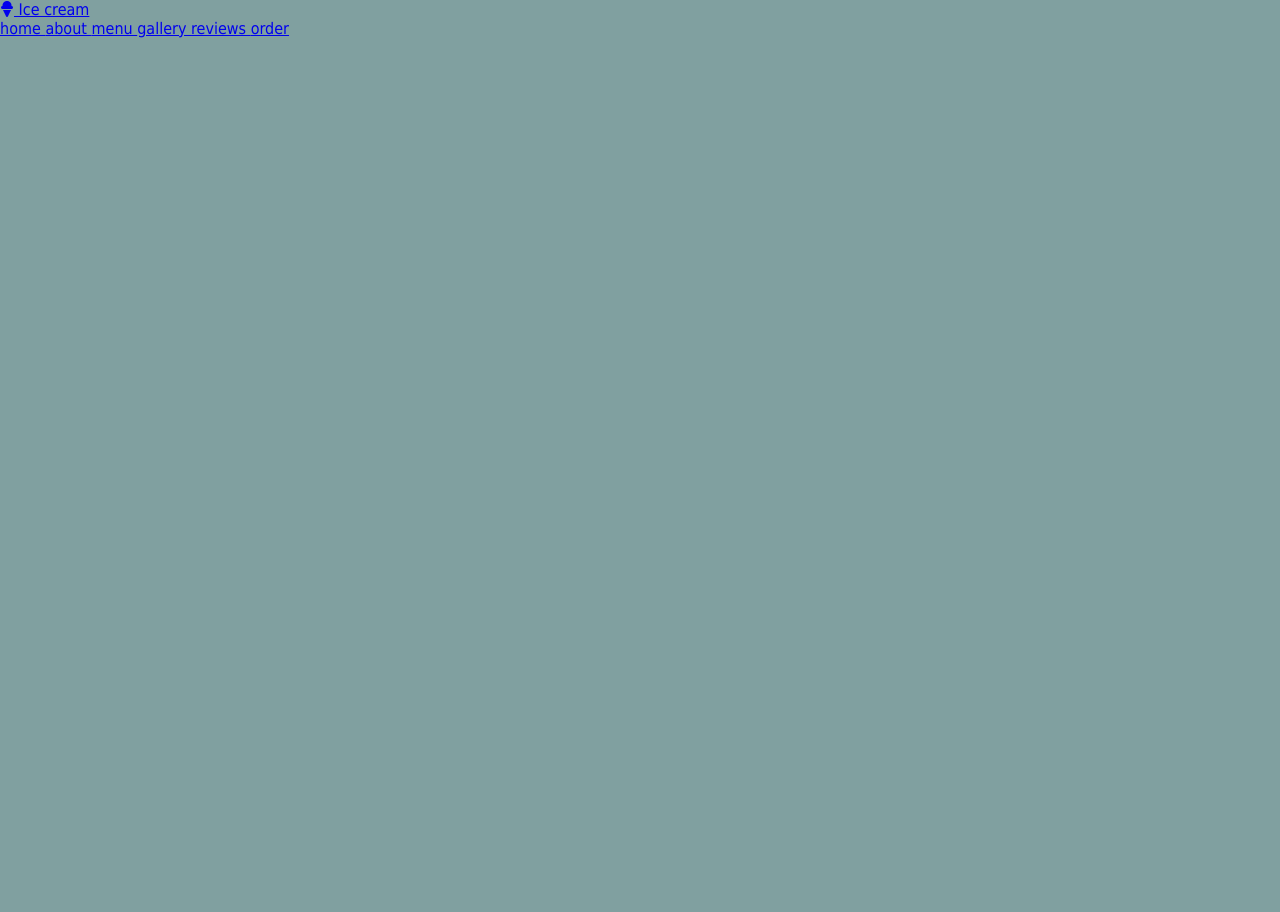
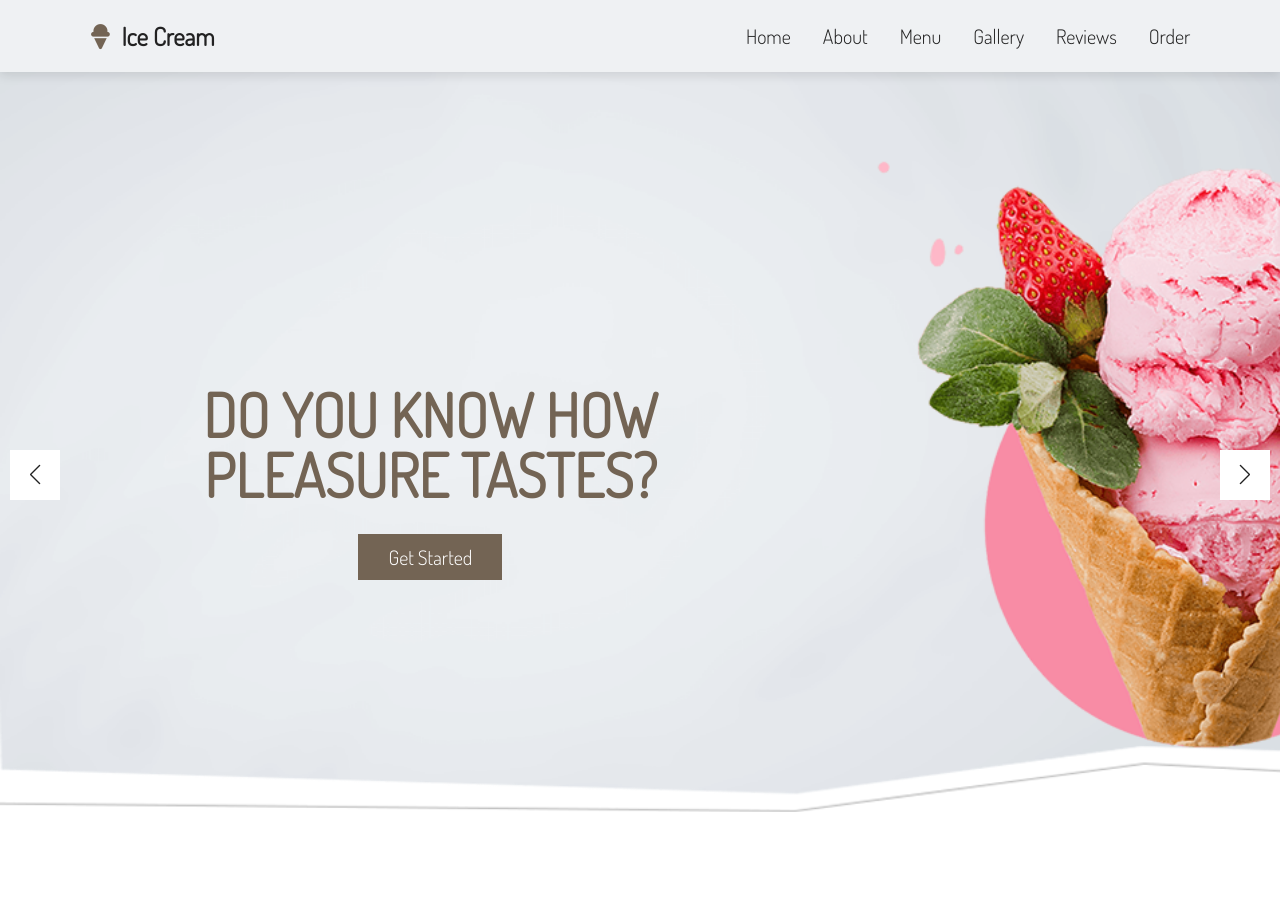
Before and after one commit to unistix/CodeCampFrontEnd, a plain HTML site: page ice-cream-shop/index.html in a window 1280 px wide. Before the commit the page ends 800 px from the top, so only its background shows below. Drawn offline with nearby package versions, Linux system fonts and the light colour scheme; some packages are replaced by stand-ins of ours; files that its build step writes are made by us from their sources; a script that the page names is missing.

Commit message:
set up swiper for icecream shop

```diff
--- /dev/null
+++ b/ice-cream-shop/css/styles.css
@@ -0,0 +1,199 @@
+@import url('https://fonts.googleapis.com/css2?family=Dosis:wght@200;300;400;500;600&display=swap')
+
+element.style {
+	--main-color: #736454;
+	--primary-color: #eff1f3;
+	--bg-color: #f6f6f8fb;
+	--hover: #5a4d3e;
+	--black: #222;
+	--white: #fff;
+	--border: .1rem solid #aaa;
+	--box-shadow: 0 .5rem 1rem rgba(0,0,0,.1);
+}
+
+:root{
+	--pink:  #e84393;
+	--main-color: #736454;
+	--primary-color: #eff1f3;
+	--bg-color: #f6f6f8fb;
+	--hover: #5a4d3e;
+	--black: #222;
+	--white: #fff;
+	--border: .1rem solid #aaa;
+	--box-shadow: 0 .5rem 1rem rgba(0,0,0,.1);
+}
+
+*{
+	font-family: 'Dosis', sans-serif;
+	margin: 0; padding:0;
+	box-sizing: border-box;
+	outline: none;
+	text-decoration: none;
+	transition: all 0.4s cubic-bezier(.43,1.1,.62,1.08);
+	text-transform: capitalize;
+
+}
+
+html{
+	font-size:  62.55%;
+	overflow-x:  hidden;
+	scroll-behavior: smooth;
+	scroll-padding-top:  6rem;
+
+}
+
+html::-webkit-scrollbar{
+	width: 1rem;
+}
+
+html::-webkit-scrollbar-track{
+	background-color:  var(--white);
+}
+
+html::-webkit-scrollbar-track{
+	background-color:  var(--main-color);
+}
+
+section{
+	padding:  2rem 7%;
+}
+
+.btn{
+	margin-top: 1rem;
+	display: inline-block;
+	background:  var(--main-color);
+	color: var(--white);
+	font-size: 2rem;
+	cursor: pointer;
+	padding: 1rem 3rem;
+}
+
+.btn:hover{
+	background:  var(--hover );
+
+}
+
+.header{
+	padding-top: 2rem;
+	padding-bottom: 2rem;
+	display: flex;
+	align-items: center;
+	justify-content:  space-between;
+	box-shadow:  var(--box-shadow);
+	position:  sticky;
+	top:  0;
+	left: 0; right:  0;
+	background:  var(--primary-color);
+	z-index: 1000;
+}
+
+.header .logo{
+	font-size:  2.5rem;
+	font-weight:  bolder;
+	color:  var(--black);
+}
+
+.header .logo i {
+	color:  var(--main-color);
+	padding-right:  .5rem;
+}
+
+.header  .navbar a {
+	font-size: 2rem;
+	margin-left: 2.8rem;
+	color:  var(--black);
+}
+
+.header .logo .navbar a {
+
+	padding-bottom:  .5rem;
+	color:  var(--main-color);
+	border-bottom:  0.1rem solid var(--main-color);
+}
+
+.header .logo .navbar a:hover {
+
+	font-size:  2.5rem;
+	cursor:  pointer;
+	color:  var(--black);
+}
+
+#menu-btn{
+	font-size:2.5rem;
+	cursor:  pointer;
+	color:  var(--black);
+	display:  none;
+
+}
+
+/*HOME*/
+
+@keyframes fadeIn{
+	0%{
+		transform:  translateY(-4rem) scale(0);
+		opacity: 0;
+	}
+}
+
+.home{
+	padding:  0;
+}
+
+.home .slide{
+	min-height:  100vh;
+	background-size: cover !important;
+	background-postion:  center;
+	display:  flex;
+	align-items: center;
+
+}
+
+.home .slide .content{
+	text-align: center;
+	width:  70rem;
+	padding-left: 16rem ;
+
+
+}
+
+.home .slide .content h3{
+	font-size: 6rem;
+	text-transform: uppercase;
+	color: var(--main-color);
+	line-height: 1;
+	padding:  2rem 0;
+	animation:  fadeIn 0.4s cubic-bezier(.54,1.3,.63,1.34) .2s backwards; /*clean fade in*/
+
+
+
+}
+
+.home .slide .content .btn{
+	animation:  fadeIn 0.4s cubic-bezier(.54,1.3,.63,1.34) .2s backwards;
+
+}
+
+.home .swiper-slide-active .content{
+	display:  inline-block;
+}
+
+
+.swiper-button-next,
+.swiper-button-prev{
+	height:  5rem;
+	width:  5rem;
+	line-height:  5rem;
+	background:  var(--white);
+	color:  var(--black);
+}
+
+.swiper-button-next:hover,
+.swiper-button-prev:hover{
+	background:  var(--main-color);
+	color:  var(--white);
+}
+
+.swiper-button-next::after,
+.swiper-button-prev::after{
+	font-size:  2rem;
+}
--- a/ice-cream-shop/index.html
+++ b/ice-cream-shop/index.html
@@ -3,24 +3,29 @@
 <head>
 	<meta charset="UTF-8">
 	<meta http-equiv="X-UA-Compatible" content="IE=edge">
-	<meta name="viewport" content="width=devicewidth", initial-scale=1.0>
+	<meta name="viewport" content="width=device-width", initial-scale=1.0>
 	<title> Ice Cream Shop</title>
+	<link href="https://fonts.googleapis.com/css2?family=Dosis:wght@300&display=swap" rel="stylesheet">
 
 	<!--FONT AWESOME -->
 	<link rel="stylesheet" href="https://cdnjs.cloudflare.com/ajax/libs/font-awesome/5.15.3/css/all.min.css">
 
 	<!-- Swiper-->
-	<link rel="stylesheet" href="https://cdn.jsdelivr.net/npm/swiper@8/swiper-bundle.min.css"/>
+
+	<!--<link rel="stylesheet" href="https://cdn.jsdelivr.net/npm/swiper@8/swiper-bundle.min.css"/>-->
+	<link rel="stylesheet" href="https://unpkg.com/swiper@7/swiper-bundle.min.css" type="text/css">
 
 	<!-- Lightgallery -->
-	<link rel="stylesheet" href="https://cdnjs.cloudflare.com/ajax/libs/lightgallery/2.6.0/lightgallery.min.js" />
+	 <link rel="stylesheet" href="https://cdnjs.cloudflare.com/ajax/libs/lightgallery-js/1.4.0/css/lightgallery.min.css">
 	<!-- CSS -->
-	<link href="css/style.css" rel="stylesheet" type="text/css">
+	<link rel="stylesheet" href="css/styles.css" type="text/css"/>
 
 </head>
 
 <body>
 
+
+	<!--HEADER--->
 	<section class="header">
 		<a href="#" class="logo"> <i class="fas fa-ice-cream"> </i> Ice cream </a>
 		<nav class ="navbar">
@@ -31,18 +36,64 @@
 			<a href="#reviews"> reviews </a>
 			<a href="#order"> order </a>
 		</nav>
+		<div id="menu-btn" class="fas fa-bars ">
 
+		</div>
 
+	</section>
+
+	<!--/HEADER--->
+	<!--HOME-->
+
+	<section class="home" id="home">
+		<div class="swiper home-slider">
+			<div class="swiper-wrapper">
+				<div class="swiper-slide slide" style="background: url(images/header-1.png) no-repeat;">
+					<div class="content">
+						<h3>do you know how pleasure tastes?</h3>
+						<a href="#" class="btn">get started</a>
+					</div>
+
+				</div>
+
+				<div class="swiper-slide slide" style="background: url(images/header-2.png) no-repeat;">
+					<div class="content">
+						<h3>do you know how pleasure tastes?</h3>
+						<a href="#" class="btn">get started</a>
+					</div>
+
+				</div>
+
+				<div class="swiper-slide slide" style="background: url(images/header-3.png) no-repeat;">
+					<div class="content">
+						<h3>do you know how pleasure tastes?</h3>
+						<a href="#" class="btn">get started</a>
+					</div>
+
+				</div>
+			</div>
+				<div class="swiper-button-next"></div>
+				<div class="swiper-button-prev"></div>
+		</div>
+
+	</section>
+
+	<section class="about" id="about">
+	</section>
+
+	<!--HOME-->
 
 
 	<!-- Swiper-->
-	<script src="https://cdn.jsdelivr.net/npm/swiper@8/swiper-bundle.min.css"/>
+	 <script src="https://unpkg.com/swiper@7/swiper-bundle.min.js"></script>
+	<!--<script src="https://cdn.jsdelivr.net/npm/swiper@8/swiper-bundle.min.css"/></script>-->
 
 	<!-- Lightgallery -->
-	<script src="https://cdnjs.cloudflare.com/ajax/libs/lightgallery/2.6.0/lightgallery.min.js" />
+	<script src="https://cdnjs.cloudflare.com/ajax/libs/lightgallery/2.6.0/lightgallery.min.js" ></script>
 
 	<!-- custom JS -->
-	<script src="js/script.js" />
+
+	<script src="js/script.js"></script>
 
 
 
--- /dev/null
+++ b/ice-cream-shop/js/script.js
@@ -0,0 +1,22 @@
+console.log("test");
+
+var swiper = new Swiper(".home-slider",{
+	grabCursor:true,
+	loop:true,
+	centeredSlides:true,
+	navigation: {
+		nextEl:".swiper-button-next",
+		prevEl:".swiper-button-prev"
+	},
+})
+
+/*
+var swiper = new Swiper(".home-slider", {
+    grabCursor:true,
+    loop:true,
+    centeredSlides:true,
+    navigation: {
+        nextEl: ".swiper-button-next",
+        prevEl: ".swiper-button-prev"
+    },
+});*/
```
Also changed, not shown: ice-cream-shop/css/style.css (added), ice-cream-shop/readme.txt (added).
